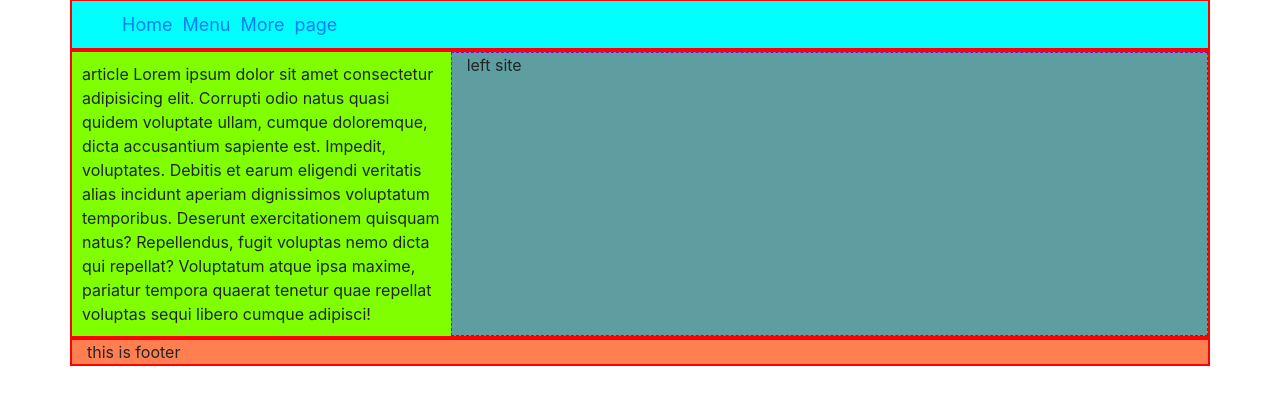
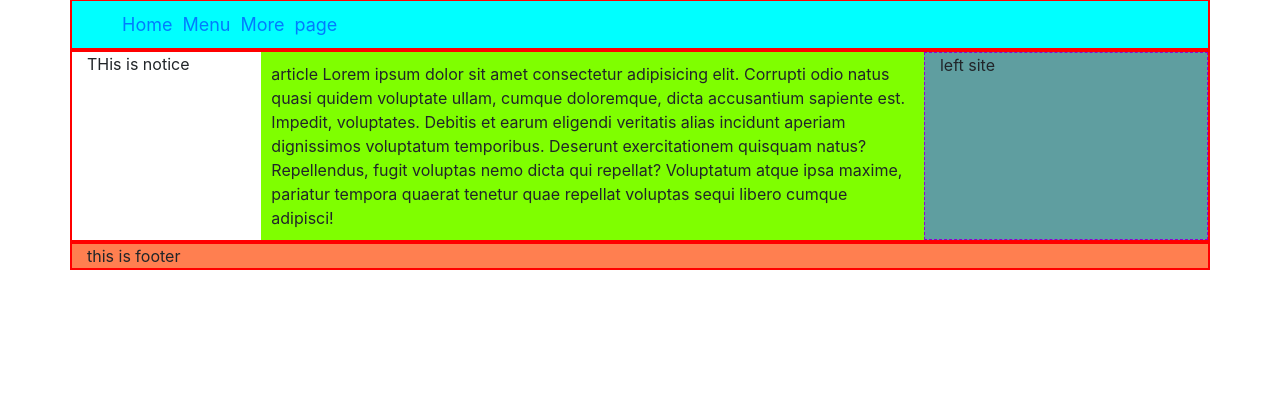
Before and after one commit to ruman649/boot, a plain HTML site: page html/grid.html in a window 1280 px wide. Shown: the part 85-490 px from the top of the page. Drawn offline with Linux system fonts and the light colour scheme.

Commit message:
add more responsize

```diff
--- a/html/grid.html
+++ b/html/grid.html
@@ -40,14 +40,19 @@
                 </ul>
             </div>
         </div>
+
         <div class="row">
-            <div class="col-sm-9 col-lg-4 article">
+            <div class="col-sm-2 col-lg-2">
+                THis is notice
+            </div>
+            <div class="col-sm-8 col-lg-7 article">
                 article Lorem ipsum dolor sit amet consectetur adipisicing elit. Corrupti odio natus quasi quidem voluptate ullam, cumque doloremque, dicta accusantium sapiente est. Impedit, voluptates. Debitis et earum eligendi veritatis alias incidunt aperiam dignissimos voluptatum temporibus. Deserunt exercitationem quisquam natus? Repellendus, fugit voluptas nemo dicta qui repellat? Voluptatum atque ipsa maxime, pariatur tempora quaerat tenetur quae repellat voluptas sequi libero cumque adipisci!
             </div>
-            <div class="col-sm-3 col-lg-8 side">
+            <div class="col-sm-2 col-lg-3 side">
                 left site
             </div>
         </div>
+
         <div class="row">
             <div class="col-12 footer">
                 this is footer
```
